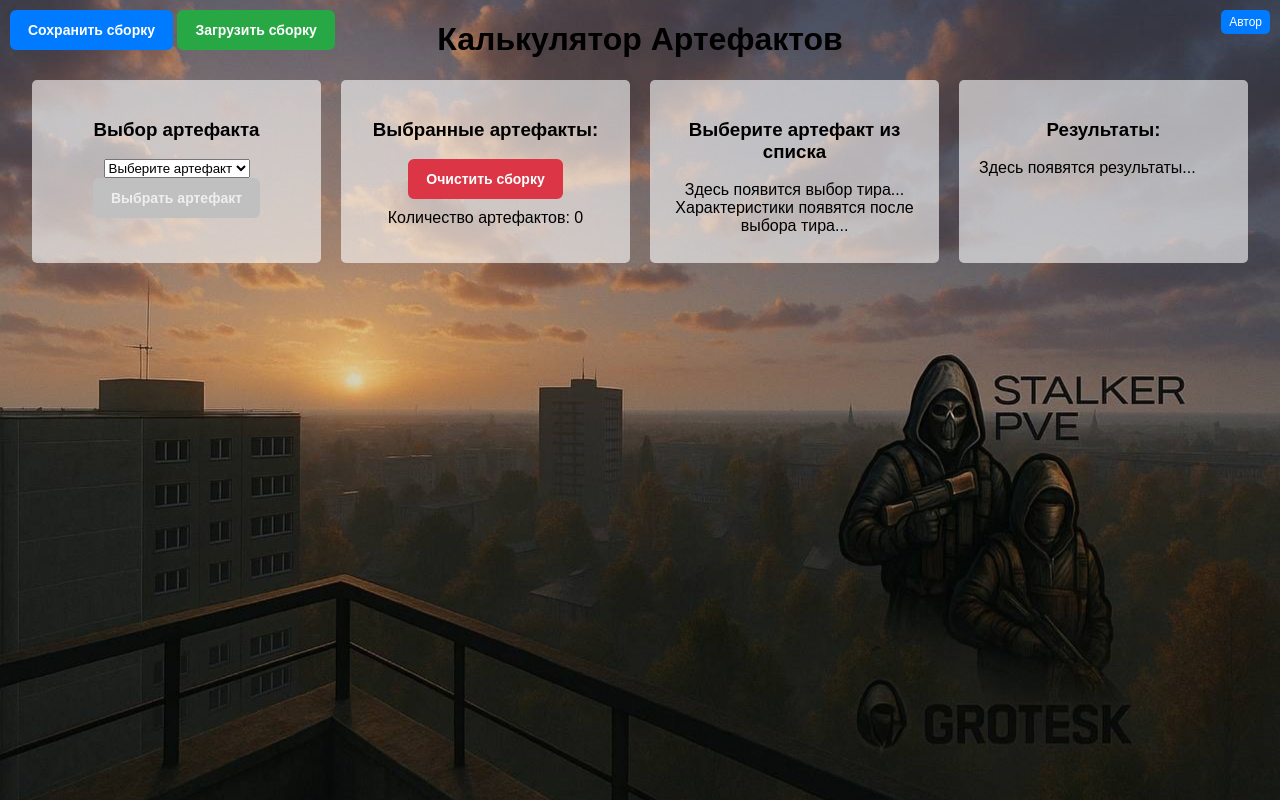
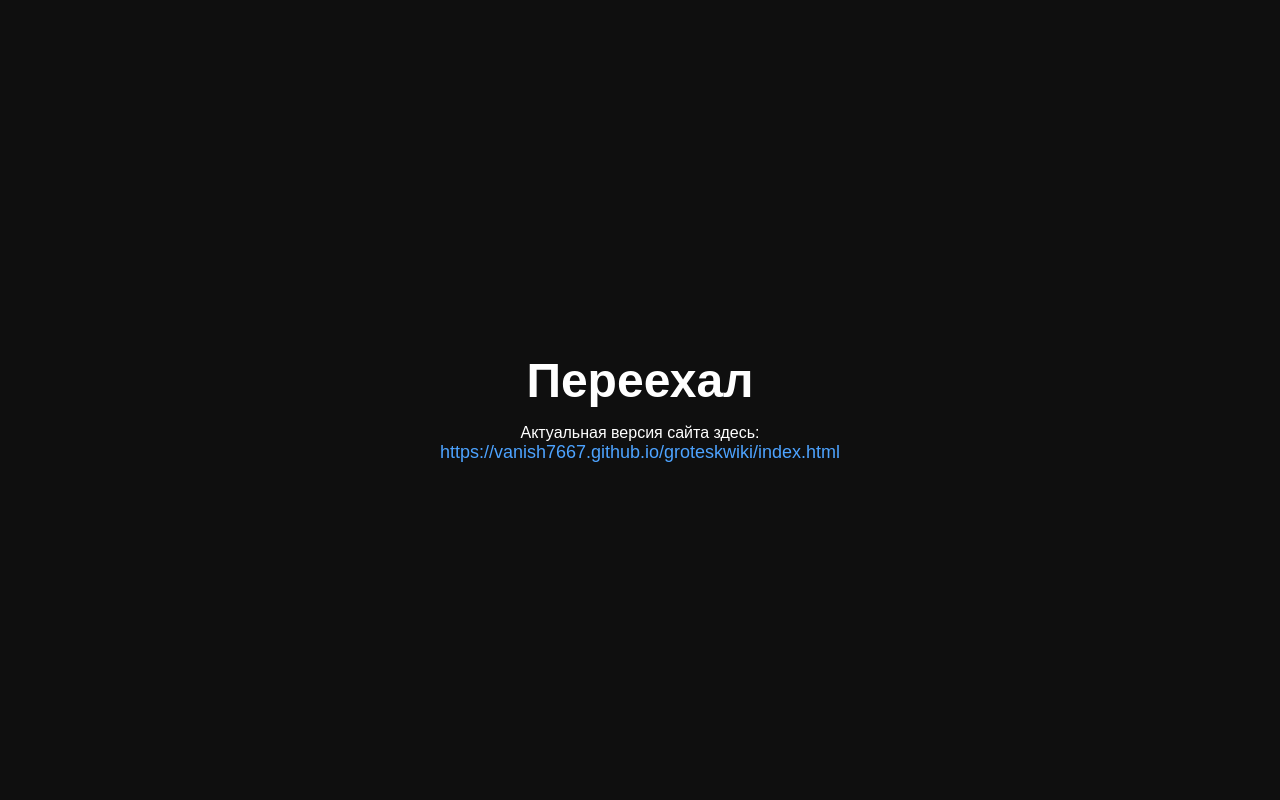
Before and after one commit to vanish767/artifact-calculator, a Flask app: page / in a window 1280 px wide. Run offline with Flask 3, Linux system fonts and the light colour scheme.

Commit message:
переехал

```diff
--- a/templates/index.html
+++ b/templates/index.html
@@ -1,71 +1,50 @@
 <!DOCTYPE html>
 <html lang="ru">
 <head>
-    <meta charset="UTF-8">
-    <title>Калькулятор Артов</title>
-    <link rel="stylesheet" href="{{ url_for('static', filename='styles.css') }}">
-    <script defer src="{{ url_for('static', filename='script.js') }}"></script>
-
-    <!-- Google tag (gtag.js) -->
-    <script async src="https://www.googletagmanager.com/gtag/js?id=G-WMR2ZZCM8E"></script>
-    <script>
-      window.dataLayer = window.dataLayer || [];
-      function gtag(){dataLayer.push(arguments);}
-      gtag('js', new Date());
-
-      gtag('config', 'G-WMR2ZZCM8E');
-    </script>
+  <meta charset="UTF-8">
+  <title>Переехал</title>
+  <meta name="viewport" content="width=device-width, initial-scale=1.0">
+  <style>
+    body {
+      margin: 0;
+      height: 100vh;
+      display: flex;
+      align-items: center;
+      justify-content: center;
+      background: #0f0f0f;
+      color: #ffffff;
+      font-family: Arial, Helvetica, sans-serif;
+      text-align: center;
+    }
+    .box {
+      max-width: 600px;
+      padding: 24px;
+    }
+    h1 {
+      font-size: 48px;
+      margin-bottom: 16px;
+    }
+    a {
+      color: #4da3ff;
+      font-size: 18px;
+      text-decoration: none;
+      word-break: break-all;
+    }
+    a:hover {
+      text-decoration: underline;
+    }
+  </style>
 </head>
 <body>
-
-    <!-- Кнопка "Автор" в правом верхнем углу -->
-    <a href="https://vk.com/est_sho" target="_blank" id="author-button">Автор</a>
-
-    <h1>Калькулятор Артефактов</h1>
-    <div class="container">
-        <!-- Кнопки управления сборками (сохранить, загрузить, удалить) -->
-        <div class="controls" style="position: absolute; top: 10px; left: 10px;">
-            <button id="save-build">Сохранить сборку</button>
-            <button id="load-build">Загрузить сборку</button>
-        </div>
-
-        <!-- Выбор артефакта -->
-        <div class="column artifact-selection">
-            <h3>Выбор артефакта</h3>
-            <select id="artifact-select">
-                <option value="">Выберите артефакт</option>
-                {% for artifact in artifacts %}
-                    {% set variant = artifact['Варианты'][0] %}
-                    <option value="{{ artifact['Имя'] }}"
-                        title="{% for key, value in variant.items() if key not in ['Имя', 'Тир'] %}{{ key }}: {{ value }}{% if not loop.last %}, {% endif %}{% endfor %}">
-                        {{ artifact['Имя'] }}
-                    </option>
-                {% endfor %}
-            </select>
-            <button id="confirm-artifact" disabled>Выбрать артефакт</button>
-        </div>
-
-        <!-- Выбранные артефакты -->
-        <div class="column chosen-artifacts-box">
-            <h3>Выбранные артефакты:</h3>
-            <button id="clear-build"> Очистить сборку</button>
-            <div id="artifact-count">Количество артефактов: 0</div>
-            <ul id="selected-artifacts" class="selected-artifacts-list"></ul>
-        </div>
-
-        <!-- Выбор тира и характеристики -->
-        <div class="column artifact-details">
-            <h3 id="artifact-name">Выберите артефакт из списка</h3>
-            <div id="tier-selection">Здесь появится выбор тира...</div>
-            <div id="artifact-stats">Характеристики появятся после выбора тира...</div>
-        </div>
-
-        <!-- Итоговые характеристики -->
-        <div class="column results">
-            <h3>Результаты:</h3>
-            <div id="calculation-result">Здесь появятся результаты...</div>
-        </div>
-    </div>
-
+  <div class="box">
+    <h1>Переехал</h1>
+    <p>
+      Актуальная версия сайта здесь:
+      <br>
+      <a href="https://vanish7667.github.io/groteskwiki/index.html">
+        https://vanish7667.github.io/groteskwiki/index.html
+      </a>
+    </p>
+  </div>
 </body>
 </html>
```
